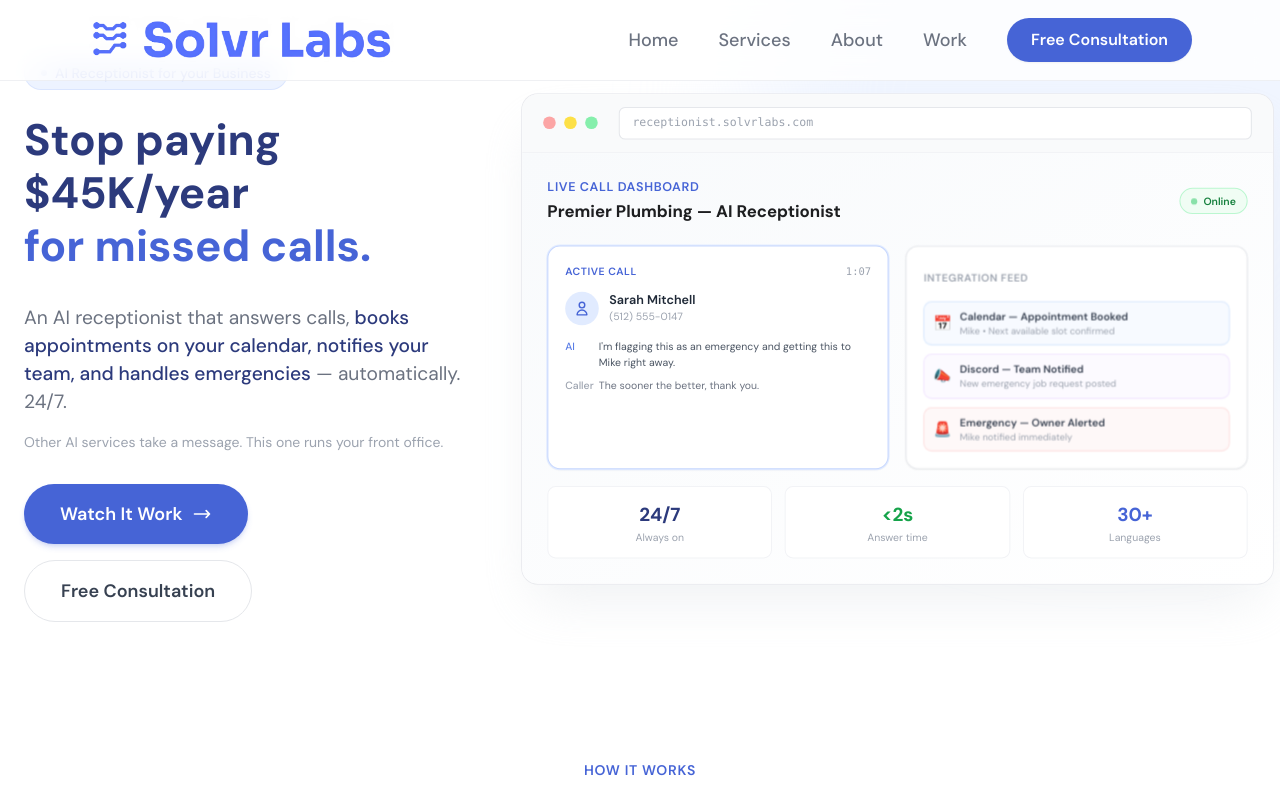
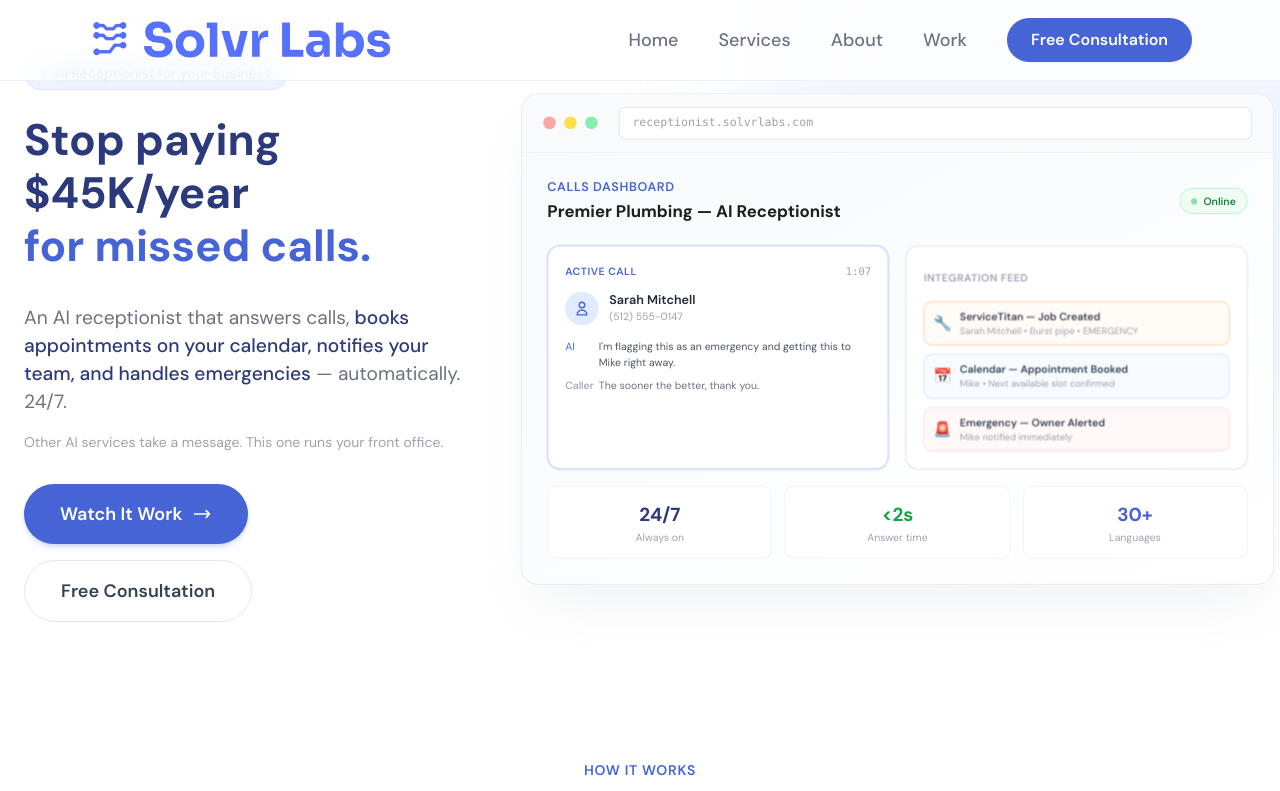
Before and after one commit to jesuspadres/SolvrLabs-Website, a plain HTML site: page ai-receptionist.html in a window 1280 px wide. Shown: the top 791 px of the page. Drawn offline with nearby package versions, Linux system fonts and the light colour scheme; a script that the page names is missing.

Commit message:
ai receptionist

```diff
--- a/ai-receptionist.html
+++ b/ai-receptionist.html
@@ -157,7 +157,7 @@
                             <!-- Header -->
                             <div class="flex items-center justify-between mb-5">
                                 <div>
-                                    <div class="text-xs font-semibold text-brand-600 uppercase tracking-wider">Live Call Dashboard</div>
+                                    <div class="text-xs font-semibold text-brand-600 uppercase tracking-wider">Calls Dashboard</div>
                                     <div class="text-sm sm:text-base font-bold text-gray-900 mt-1">Premier Plumbing &mdash; AI Receptionist</div>
                                 </div>
                                 <div class="flex items-center gap-1.5 px-2.5 py-1 bg-green-50 border border-green-200 rounded-full">
@@ -199,18 +199,18 @@
                                 <div class="hero-fade hero-fade-2 bg-white rounded-xl border border-gray-200 p-3 sm:p-4 shadow-sm">
                                     <span class="text-[10px] font-semibold text-gray-400 uppercase tracking-wider">Integration Feed</span>
                                     <div class="mt-3 space-y-2">
-                                        <div class="hero-fade hero-fade-3 flex items-center gap-2 px-2 py-1.5 bg-blue-50/50 rounded-lg border border-blue-100">
+                                        <div class="hero-fade hero-fade-3 flex items-center gap-2 px-2 py-1.5 bg-orange-50/50 rounded-lg border border-orange-200">
+                                            <span class="text-sm flex-shrink-0">&#128295;</span>
+                                            <div class="min-w-0">
+                                                <div class="text-[10px] font-semibold text-gray-700 truncate">ServiceTitan &mdash; Job Created</div>
+                                                <div class="text-[9px] text-gray-400 truncate">Sarah Mitchell &bull; Burst pipe &bull; EMERGENCY</div>
+                                            </div>
+                                        </div>
+                                        <div class="hero-fade hero-fade-4 flex items-center gap-2 px-2 py-1.5 bg-blue-50/50 rounded-lg border border-blue-100">
                                             <span class="text-sm flex-shrink-0">&#128197;</span>
                                             <div class="min-w-0">
                                                 <div class="text-[10px] font-semibold text-gray-700 truncate">Calendar &mdash; Appointment Booked</div>
                                                 <div class="text-[9px] text-gray-400 truncate">Mike &bull; Next available slot confirmed</div>
-                                            </div>
-                                        </div>
-                                        <div class="hero-fade hero-fade-4 flex items-center gap-2 px-2 py-1.5 bg-purple-50/50 rounded-lg border border-purple-100">
-                                            <span class="text-sm flex-shrink-0">&#128227;</span>
-                                            <div class="min-w-0">
-                                                <div class="text-[10px] font-semibold text-gray-700 truncate">Discord &mdash; Team Notified</div>
-                                                <div class="text-[9px] text-gray-400 truncate">New emergency job request posted</div>
                                             </div>
                                         </div>
                                         <div class="hero-fade hero-fade-5 flex items-center gap-2 px-2 py-1.5 bg-red-50/50 rounded-lg border border-red-100">
@@ -300,11 +300,11 @@
                                 <span class="text-xs font-medium text-green-300">Interactive Demo</span>
                             </div>
                             <h3 class="text-2xl sm:text-3xl font-bold text-white mb-4 leading-tight">Watch the AI handle a real emergency call</h3>
-                            <p class="text-brand-200/80 mb-6 leading-relaxed">See it answer, gather details, book an appointment, and sync to Calendar, Discord &amp; Emergency Alerts &mdash; all in under 60 seconds.</p>
+                            <p class="text-brand-200/80 mb-6 leading-relaxed">See it answer, gather details, create a job in ServiceTitan, book an appointment, and alert your team &mdash; all in under 60 seconds.</p>
 
                             <div class="flex flex-wrap gap-2 mb-8">
                                 <span class="flex items-center gap-1.5 px-3 py-1 rounded-full bg-white/5 border border-white/10 text-xs text-brand-200">&#128172; Live transcript</span>
-                                <span class="flex items-center gap-1.5 px-3 py-1 rounded-full bg-white/5 border border-white/10 text-xs text-brand-200">&#9889; Calendar + Discord sync</span>
+                                <span class="flex items-center gap-1.5 px-3 py-1 rounded-full bg-white/5 border border-white/10 text-xs text-brand-200">&#9889; ServiceTitan + Calendar sync</span>
                                 <span class="flex items-center gap-1.5 px-3 py-1 rounded-full bg-white/5 border border-white/10 text-xs text-brand-200">&#9202; ~45 seconds</span>
                             </div>
 
@@ -340,12 +340,12 @@
 
                                 <!-- Floating integration badges -->
                                 <div class="absolute -right-3 top-4 bg-white rounded-lg shadow-lg px-3 py-2 flex items-center gap-2 border border-gray-100 animate-bounce" style="animation-duration:3s">
+                                    <span class="text-lg">&#128295;</span>
+                                    <div><p class="text-[10px] font-semibold text-gray-700">ServiceTitan</p><p class="text-[9px] text-green-500">Creating job...</p></div>
+                                </div>
+                                <div class="absolute -left-3 bottom-12 bg-white rounded-lg shadow-lg px-3 py-2 flex items-center gap-2 border border-gray-100 animate-bounce" style="animation-duration:3.5s; animation-delay:0.5s">
                                     <span class="text-lg">&#128197;</span>
                                     <div><p class="text-[10px] font-semibold text-gray-700">Calendar</p><p class="text-[9px] text-green-500">Booking slot...</p></div>
-                                </div>
-                                <div class="absolute -left-3 bottom-12 bg-white rounded-lg shadow-lg px-3 py-2 flex items-center gap-2 border border-gray-100 animate-bounce" style="animation-duration:3.5s; animation-delay:0.5s">
-                                    <span class="text-lg">&#128227;</span>
-                                    <div><p class="text-[10px] font-semibold text-gray-700">Discord</p><p class="text-[9px] text-green-500">Notifying team...</p></div>
                                 </div>
                                 <div class="absolute -right-2 bottom-2 bg-white rounded-lg shadow-lg px-3 py-2 flex items-center gap-2 border border-gray-100 animate-bounce" style="animation-duration:4s; animation-delay:1s">
                                     <span class="text-lg">&#128680;</span>
@@ -1055,7 +1055,7 @@
             { speaker: 'caller', text: "Thank you so much." },
         ];
         const integrationEvents = [
-            { icon: '&#128295;', service: 'ServiceTitan', action: 'Job request created', detail: 'Sarah Mitchell \u2022 Burst pipe \u2022 742 Oakwood Dr \u2022 EMERGENCY', color: 'border-sky-500' },
+            { icon: '&#128295;', service: 'ServiceTitan', action: 'Job request created', detail: 'Sarah Mitchell \u2022 Burst pipe \u2022 742 Oakwood Dr \u2022 EMERGENCY', color: 'border-orange-400' },
             { icon: '&#128197;', service: 'Google Calendar', action: 'Appointment booked', detail: 'Mike \u2014 next available slot confirmed', color: 'border-blue-300' },
             { icon: '&#128227;', service: 'Discord', action: 'Team notified', detail: 'New emergency job request posted to channel', color: 'border-purple-500' },
             { icon: '&#128680;', service: 'Emergency Alert', action: 'Owner alerted immediately', detail: 'Mike notified via webhook \u2014 burst pipe at 742 Oakwood Dr', color: 'border-red-500' },
```
